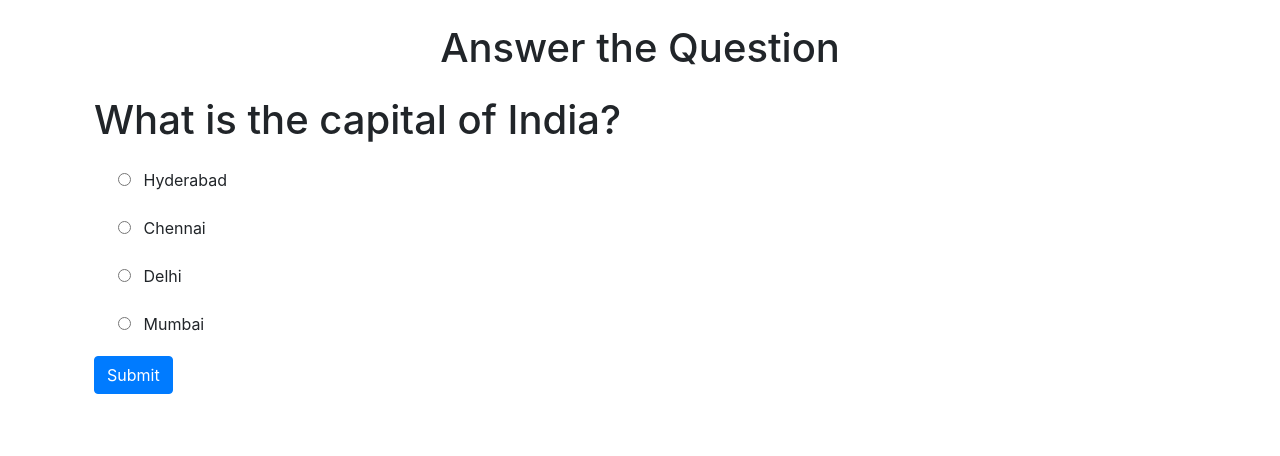
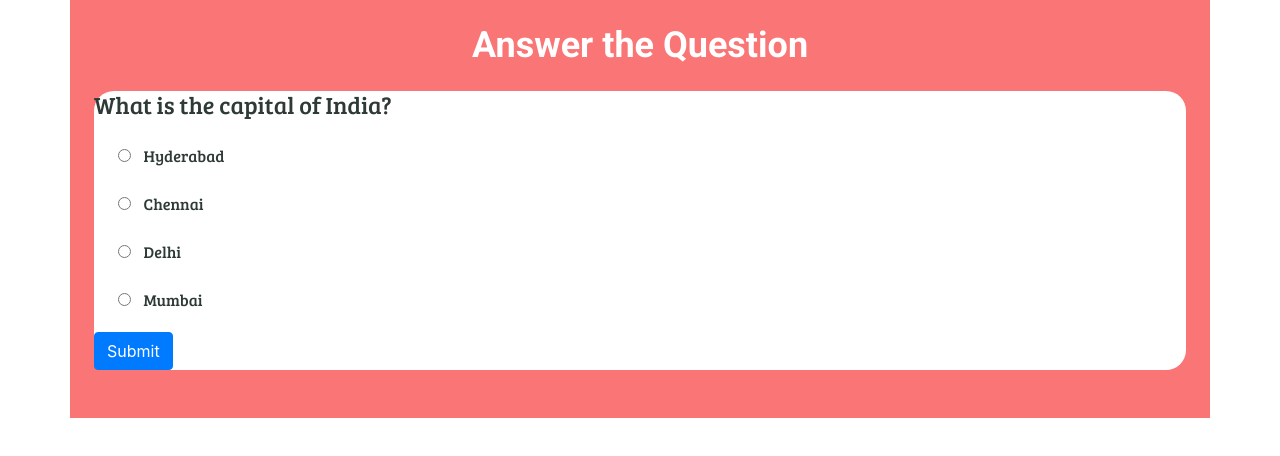
Before and after one commit to vineethsankre/Web-development-concepts, a plain HTML site: page Forms/Answer the question/index.html in a window 1280 px wide. Drawn offline with nearby package versions, Linux system fonts and the light colour scheme.

Commit message:
Q.Answer the question, styles added

```diff
--- a/Forms/Answer the question/index.html
+++ b/Forms/Answer the question/index.html
@@ -5,35 +5,36 @@
     <script src="https://code.jquery.com/jquery-3.5.1.slim.min.js" integrity="sha384-DfXdz2htPH0lsSSs5nCTpuj/zy4C+OGpamoFVy38MVBnE+IbbVYUew+OrCXaRkfj" crossorigin="anonymous"></script>
     <script src="https://cdn.jsdelivr.net/npm/popper.js@1.16.1/dist/umd/popper.min.js" integrity="sha384-9/reFTGAW83EW2RDu2S0VKaIzap3H66lZH81PoYlFhbGU+6BZp6G7niu735Sk7lN" crossorigin="anonymous"></script>
     <script src="https://stackpath.bootstrapcdn.com/bootstrap/4.5.2/js/bootstrap.min.js" integrity="sha384-B4gt1jrGC7Jh4AgTPSdUtOBvfO8shuf57BaghqFfPlYxofvL8/KUEfYiJOMMV+rV" crossorigin="anonymous"></script>
+    <link rel="stylesheet" href="styles.css"/>
   </head>
   <body>
     <div class="container">
         <div class="row">
             <div class="bg-container col-12 p-4">
-                <h1 class="mb-4 text-center">Answer the Question</h1>
-                <form id="questionsForm">
-                    <h1>What is the capital of India?</h1>
+                <h1 class="heading mb-4 text-center">Answer the Question</h1>
+                <form class="questions-form" id="questionsForm">
+                    <h1 class="question">What is the capital of India?</h1>
                     <div id="cities" class="d-flex flex-column ml-4">
                         <div class="mt-2 mb-2">
                             <input type = radio value="Hyderabad" id="cityHyderabad" name="city"/>
-                            <label for="cityHyderabad" class="m-2">Hyderabad</label>
+                            <label for="cityHyderabad" class="option-label m-2">Hyderabad</label>
                         </div>
                         <div class="mb-2">
                             <input type = radio value="Chennai"  id="cityChennai" name="city"/>
-                            <label for="cityChennai" class="m-2">Chennai</label>
+                            <label for="cityChennai" class="option-label m-2">Chennai</label>
                         </div>
                         <div class="mb-2">
                             <input type = radio value="Delhi"  id="cityDelhi" name="city"/>
-                            <label for="cityDelhi" class="m-2">Delhi</label>
+                            <label for="cityDelhi" class="option-label m-2">Delhi</label>
                         </div>
                         <div class="mb-2">
                             <input type = radio value="Mumbai"  id="cityMumbai" name="city"/>
-                            <label for="cityMumbai" class="m-2">Mumbai</label>
+                            <label for="cityMumbai" class="option-label m-2">Mumbai</label>
                         </div>
                     </div>
                     <div class="mt-1">
                         <button id="submitBtn" class="btn btn-primary" type="submit">Submit</button>
-                        <p class="mt-4" id="resultMsg"></p>
+                        <p class="result-msg mt-4" id="resultMsg"></p>
                     </div>
                 </form>
             </div>
--- a/Forms/Answer the question/styles.css
+++ b/Forms/Answer the question/styles.css
@@ -0,0 +1,33 @@
+@import url("https://fonts.googleapis.com/css2?family=Bree+Serif&family=Monoton&family=Open+Sans:wght@400;700&family=Playfair+Display+SC:wght@400;700&family=Playfair+Display:wght@400;700&family=Roboto:wght@400;700&family=Source+Sans+Pro:wght@400;700&family=Work+Sans:wght@400;700&display=swap");
+
+.bg-container {
+    background-color: #f97576;
+}
+
+.heading {
+    color: #ffffff;
+    font-family: "Roboto";
+    font-size: 36px;
+    font-weight: 700;
+}
+
+.questions-form {
+    background-color: #ffffff;
+    border-radius: 20px;
+}
+
+.question {
+    color: #2d3a35;
+    font-family: "Bree Serif";
+    font-size: 24px;
+}
+
+.option-label {
+    color: #2d3a35;
+    font-family: "Bree Serif";
+}
+
+.result-msg {
+    font-family: "Bree Serif";
+    font-size: 18px;
+}
```
